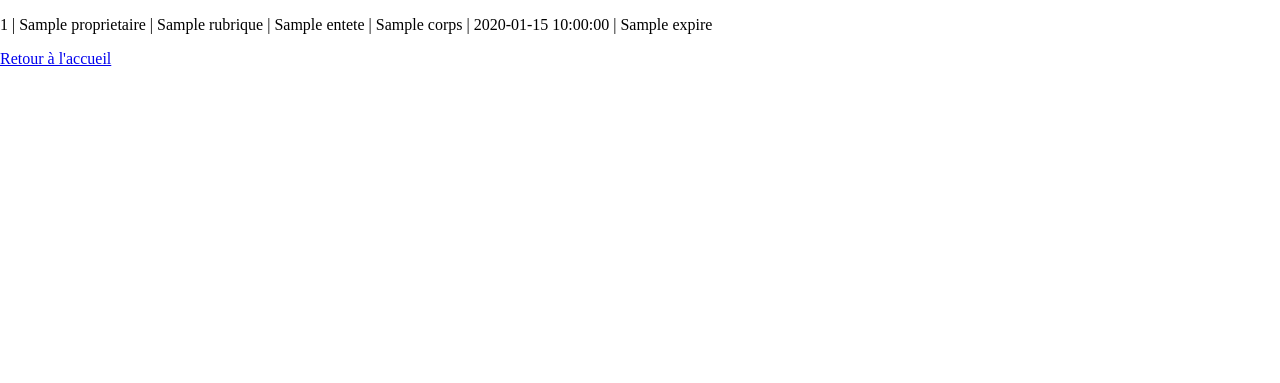
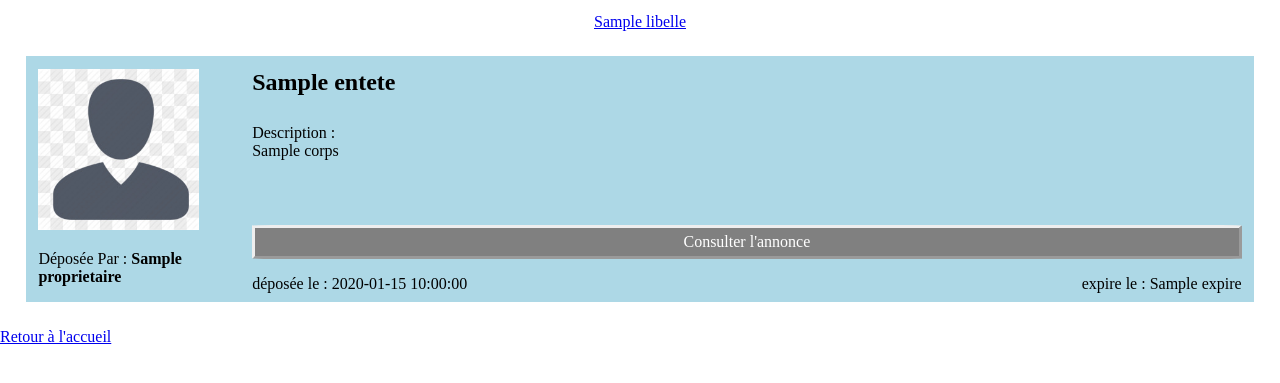
Before and after one commit to B1ll7/site_annonce, a PHP site: template views/vueListerAnnonce.html.twig in a window 1280 px wide. Shown: the top 383 px of the page. Run offline with PHP 8.4, Linux system fonts and the light colour scheme; the template is opened without the code that fills it: most values are stand-ins (such as "Sample title", 1, 10 or a date in 2020); some libraries are stand-ins or nearby versions.

Commit message:
Voila des trucs en plus on doit finir

```diff
--- a/controllers/main.php
+++ b/controllers/main.php
@@ -47,7 +47,7 @@
                 echo $twig->render("showAcceuil.html.twig");
             break;
             default:
-                echo "Error";
+                echo "Error ici";
                 break;
         }
     }
@@ -130,7 +130,8 @@
             $a -> setID_APPARTIENT($rubrique);
             $a -> setENTETE($entete);
             $a -> setCORPS($corps);
-            $value = $a->getID_APPARTIENT();
+            $a -> setDATE_DEPOT(date("Ymd"));
+            $a -> setDATE_VALIDITE($_POST['date']);
 
             $a1 -> insert($a);
             echo $twig->render("showAcceuil.html.twig", ['name' => $name, 'url' => $url]);
--- a/css/mycss/style.css
+++ b/css/mycss/style.css
@@ -21,14 +21,71 @@ body
 {
     margin: 0;
     padding: 1%;
+    height: 40px;
+
 }
-.nav-bar figure
+
+.annonce
 {
+    background-color: lightblue;
+    margin: 2%;
+    display: flex;
+    flex-direction: row;
+    height: 220px;
+    padding: 1% 1% 1% 1%;
+}
+.ajouterAnnonce
+{
+    text-align: center;
+}
 
+.contenerRubs
+{
+    display: flex;
+    flex-wrap: wrap;
+}
+#contenerRubs
+{
+    justify-content: space-around;
+    margin-top: 1% ;
+}
+.selectionRubrique
+{
+    background-color: grey;
+    margin: 2%;
+    display: flex;
+    width: 20%;
+    text-align: center;
+}
+
+.ajouterAnnonce a
+{
+    border-style: outset;
+    border-color: lightblue;
+    border-width: 1%;
+    padding: 1%;
+    text-decoration: none;
+}
+.ajouterAnnonce a:focus
+{
+    border-style: inset;
+    border-color: lightblue;
+    border-width: 1%;
+    padding: 1%;
 }
 .nav-bar img
 {
     width: 50px;
+}
+
+.nav-bar figure
+{
+    float: right;
+    margin: 0;
+    display: flex;
+    flex-direction: column;
+    align-items: center;
+
 }
 .seConnecter form
 {
@@ -58,6 +115,58 @@ body
     padding: 1% 2%;
 }
 
+.annonce img
+{
+    width: 75%;
+}
+
+.annonce-text
+{
+    width: 100%;
+    height: 200px;
+    margin: 0;
+}
+
+.annonce-text-corps
+{
+    height: 190px;
+    display: flex;
+    flex-direction: column;
+}
+
+.annonce-text-corps h2
+{
+    margin : 0;
+}
+.annonce-text-corps p
+{
+    width: 100%;
+    position: relative;
+    top: -10%;
+}
+.annonce a
+{
+    float: right;
+}
+.annonce-text a img
+{
+    width: 100%;
+}
+.annonce-text div
+{
+    display: flex;
+    justify-content: space-between;
+}
+.annonce-text-corps a
+{
+    text-decoration: none;
+    text-align: center;
+    color: white;
+    background-color: grey;
+    padding: 0.5%;
+    border-style: outset;
+    border-radius: 2%;
+}
 .seConnecter form img
 {
     border-radius: 5%;
--- a/views/creerAnnonce.html.twig
+++ b/views/creerAnnonce.html.twig
@@ -14,6 +14,8 @@
             </select></p>
         <p><label for='corps'>Corps : </label><textarea id='corps' name="corps" rows="5" cols="33" ></textarea></p>
         <p><input type="hidden" name="action" value="creerAnnonce" ></p>
+        <p>date depot : {{ "now"|date("m/d/Y") }} - date validite : <input type='date' name='date' min="2019-12-10" required></p>
         <input type="submit" value="valider">
     </form>
+    <p><a href='{{ url }}'> Retour à l'accueil</a></p>
 {% endblock %}
--- a/views/vueListerAnnonce.html.twig
+++ b/views/vueListerAnnonce.html.twig
@@ -1,27 +1,83 @@
 {% extends "base.html.twig" %}
 {% block content %}
+    <div class='contenerRubs' id='contenerRubs'>
+        {% for rub in rubs %}
+            <div class=''>
+                <a href='{{url}}?action=afficherAnnonces&idRub={{rub.ID}}'>
+                    {{rub.LIBELLE}}
+                </a>
+            </div>
+        {% endfor %}
+    </div>
     {% if name == null %}
         {% for e in annonce %}
-            <p>{{e.ID}} | {{e.proprietaire}} | {{e.rubrique}} | {{e.ENTETE}} | {{e.CORPS}} | {{e.DATE_DEPOT}} | {{e.expire}} </p>
+            <div class='annonce'>
+                <div class='annonce-image'>
+                    <img src='../img/login.jpg' />
+                    <p>Déposée Par : <b>{{e.proprietaire}}</b> </p>
+                </div>
+                <div class='annonce-text'>
+                    <diV class='annonce-text-corps'>
+                        <h2>{{e.ENTETE}}</h2>
+                        <p>Description : <br>{{e.CORPS}} </p>
+                        <a href='{{url}}?action=afficherDetailsAnnonces'>Consulter l'annonce</a>
+                    </div>
+                    <div>
+                        <p>déposée le : {{e.DATE_DEPOT}}</p>
+                        <p>expire le : {{e.expire}}</p>
+                    </div>
+                </div>
+            </div>
         {% endfor %}
     {% endif %}
     {% if name != null and droits != 'admin' %}
         {% for e in annonce %}
-            <p>{{e.ID}} | {{e.proprietaire}} | {{e.rubrique}} | {{e.ENTETE}} | {{e.CORPS}} | {{e.DATE_DEPOT}} | {{e.expire}}
-                {% if name == e.propritaire %}
-                    | <a href='{{url}}?action=supprimerAnnonce&id={{e.ID}}'>supprimerAnnonce</a>
-                {% endif %}
-            </p>
+            <div class='annonce'>
+                <div class='annonce'>
+                <div class='annonce-image'>
+                    <img src='../img/login.jpg' />
+                    <p>Déposée Par : <b>{{e.proprietaire}}</b> </p>
+                </div>
+                <div  class='annonce-text'>
+                    {% if name == e.propritaire %}
+                        <a href='{{url}}?action=supprimerAnnonce&id={{e.ID}}'><img src='./../img/deleteIcon.svg' alt='supprimerAnnonce' title='supprimer annonce'></a>
+                    {% endif %}
+                    <diV class='annonce-text-corps'>
+                        <h2>{{e.ENTETE}}</h2>
+                        <p>Description : <br>{{e.CORPS}} </p>
+                        <a href='{{url}}?action=afficherDetailsAnnonces'>Consulter l'annonce</a>
+                    </div>
+                    <div>
+                        <p>déposée le : {{e.DATE_DEPOT}}</p>
+                        <p>expire le : {{e.expire}}</p>
+                    </div>
+                </div>
+            </div>
         {% endfor %}
         <p><a href='{{url}}?action=creerAnnonce'>ajouterAnnonce</a></p>
     {% endif %}
     {% if name != null and droits == 'admin' %}
         {% for e in annonce %}
-            <p>{{e.ID}} | {{e.proprietaire}} | {{e.rubrique}} | {{e.ENTETE}} | {{e.CORPS}} | {{e.DATE_DEPOT}} | {{e.expire}}
-                | <a href='{{url}}?action=supprimerAnnonce&id={{e.ID}}'>supprimerAnnonce</a>
-            </p>
+            <div class='annonce'>
+                <div class='annonce-image'>
+                    <img src='../img/login.jpg' />
+                    <p>Déposée Par : <b>{{e.proprietaire}}</b> </p>
+                </div>
+                <div class='annonce-text'>
+                    <a href='{{url}}?action=supprimerAnnonce&id={{e.ID}}'><img src='./../img/deleteIcon.svg' alt='supprimerAnnonce' title='supprime annonce'> </a>
+                    <diV class='annonce-text-corps'>
+                        <h2>{{e.ENTETE}}</h2>
+                        <p>Description : <br>{{e.CORPS}} </p>
+                        <a href='{{url}}?action=afficherDetailsAnnonces'>Consulter l'annonce</a>
+                    </div>
+                    <div>
+                        <p>déposée le : {{e.DATE_DEPOT}}</p>
+                        <p>epire le : {{e.expire}}</p>
+                    </div>
+                </div>
+            </div>
         {% endfor %}
-        <p><a href='{{url}}?action=creerAnnonce'>ajouterAnnonce</a></p>
+        <p class='ajouterAnnonce'><a href='{{url}}?action=creerAnnonce'>ajouterAnnonce</a></p>
     {% endif %}
     <p><a href='{{ url }}'> Retour à l'accueil</a></p>
 {% endblock %}
```
Also changed, not shown: controllers/function/afficherAnnonce.php (+5 -3 lines), views/showAcceuil.html.twig (+4 -5 lines), views/vueListerRubrique.html.twig (+31 -3 lines), views/vueSelectionRubrique.html.twig (+32 -27 lines), img/deleteIcon.svg (added).
